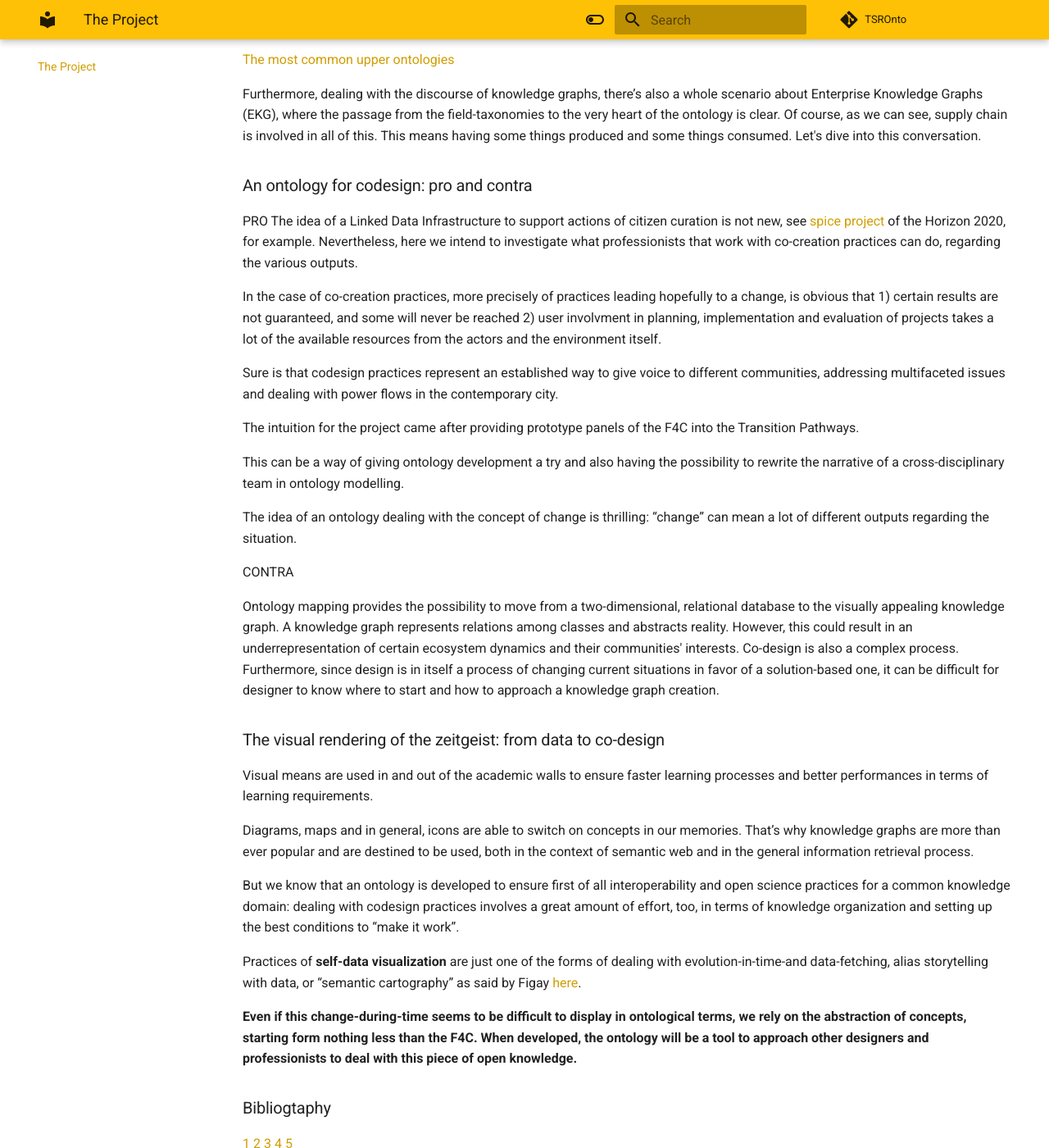
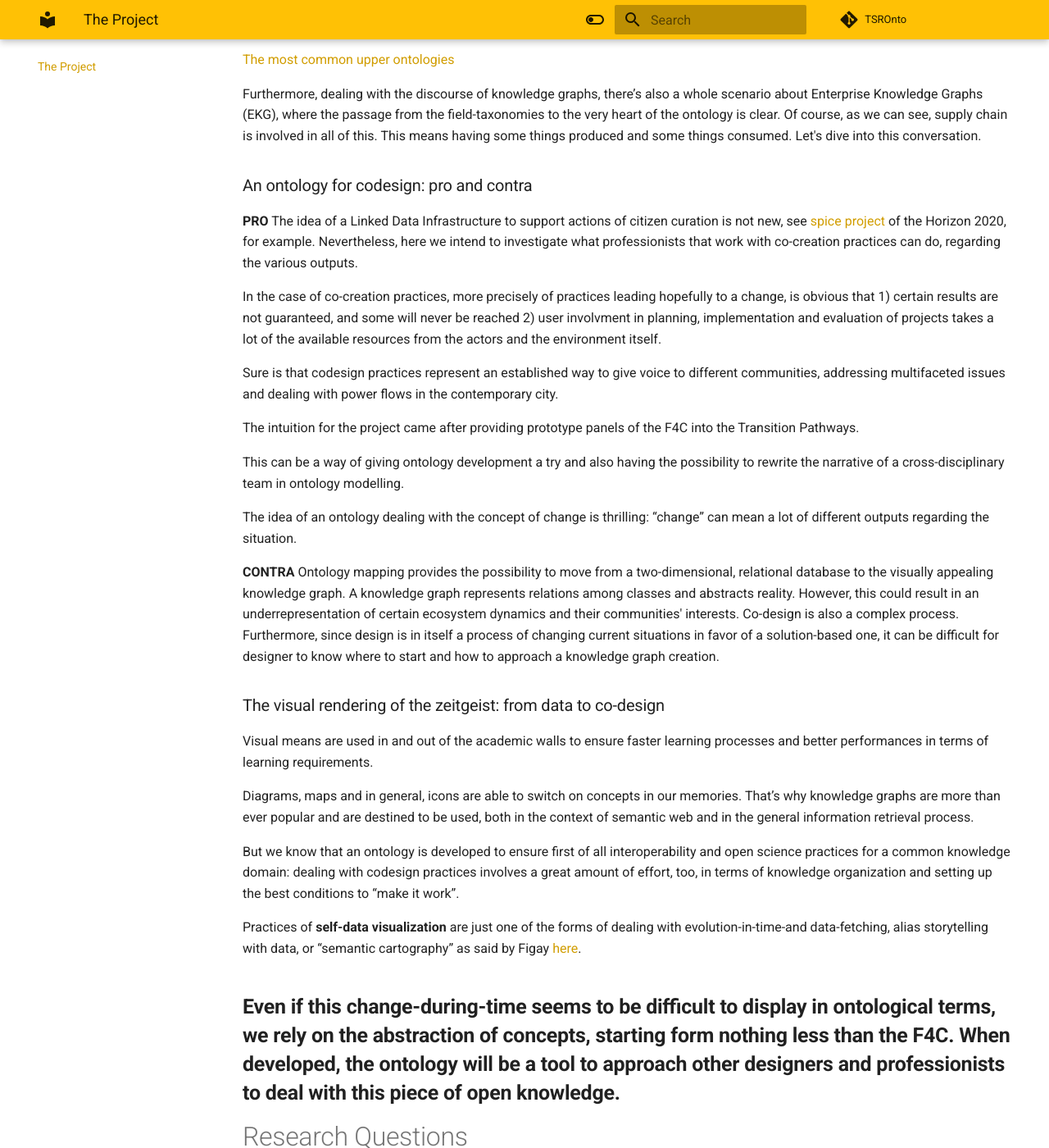
Before and after one commit to TSRProject/TSROnto, an MkDocs documentation site: the page built from docs/prjct.md, in a window 1280 px wide and 1400 px high, scrolled down 1551 px. Shown: the whole window at 82% size. Built offline with MkDocs 1.6.1 and Material for MkDocs 9.7.7, drawn with Linux system fonts in a browser that asks for light colours; comment, search, counter and statistics services are not loaded; the version menu is left out.

Commit message:
Update prjct.md

```diff
--- a/docs/prjct.md
+++ b/docs/prjct.md
@@ -39,7 +39,7 @@ See for example [Dr Nicolas Figay](https://www.linkedin.com/pulse/upper-ontologi
 Furthermore, dealing with the discourse of knowledge graphs, there’s also a whole scenario about Enterprise Knowledge Graphs (EKG), where the passage from the field-taxonomies to the very heart of the ontology is clear. Of course, as we can see,  supply chain is involved in all of this. This means having some things produced and some things consumed. Let's dive into this conversation.
 
 ### An ontology for codesign: pro and contra
-PRO
+**PRO**
 The idea of a Linked Data Infrastructure to support actions of citizen curation is not new, see [spice project](https://github.com/AKSW/w3id-tester/tree/f370c58b425e32fd0f709142563b9832266673ee/w3id/spice) of the Horizon 2020, for example. Nevertheless, here we intend to investigate what professionists that work with co-creation practices can do, regarding the various outputs.
 
 In the case of co-creation practices, more precisely of practices leading hopefully to a change, is obvious that 1) certain results are not guaranteed, and some will never be reached 2) user involvment in planning, implementation and evaluation of projects takes a lot of the available resources from the actors and the environment itself.
@@ -52,8 +52,7 @@ This can be a way of giving ontology development a try and also having the possi
 
 The idea of an ontology dealing with the concept of change is thrilling: “change” can mean a lot of different outputs regarding the situation.
 
-CONTRA
-
+**CONTRA**
 Ontology mapping provides the possibility to move from a two-dimensional, relational database to the visually appealing knowledge graph. A knowledge graph represents relations among classes and abstracts reality. However, this could result in an underrepresentation of certain ecosystem dynamics and their communities' interests. Co-design is also a complex process. Furthermore, since design is in itself a process of changing current situations in favor of a solution-based one, it can be difficult for designer to know where to start and how to approach a knowledge graph creation.
 
 
@@ -66,8 +65,6 @@ But we know that an ontology is developed to ensure first of all interoperabilit
 
 Practices of **self-data visualization** are just one of the forms of dealing with evolution-in-time-and data-fetching, alias storytelling with data, or “semantic cartography” as said by Figay [here](https://www.linkedin.com/pulse/semantic-cartography-archimate-first-step-enterprise-navigation/).
 
-**Even if this change-during-time seems to be difficult to display in ontological terms, we rely on the abstraction of concepts, starting form nothing less than the F4C. When developed, the ontology will be a tool to approach other designers and professionists to deal with this piece of open knowledge.**
+## **Even if this change-during-time seems to be difficult to display in ontological terms, we rely on the abstraction of concepts, starting form nothing less than the F4C. When developed, the ontology will be a tool to approach other designers and professionists to deal with this piece of open knowledge.**
 
-
-### Bibliogtaphy
-[1](https://www.codesignwithdata.com/papers/codesignwithdata.pdf) [2](https://researchinvolvement.biomedcentral.com/articles/10.1186/s40900-022-00392-4#ref-CR9) [3](https://dl.designresearchsociety.org/cgi/viewcontent.cgi?article=3092&context=drs-conference-papers) [4](https://dl.designresearchsociety.org/cgi/viewcontent.cgi?article=3092&context=drs-conference-papers) [5](https://www.ifad.org/documents/38714170/39144386/PM_web.pdf/7c1eda69-8205-4c31-8912-3c25d6f90055)
+# Research Questions
```
